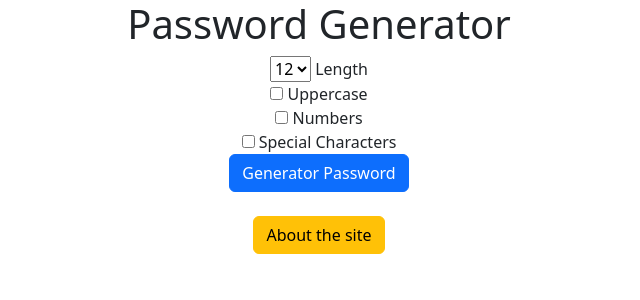
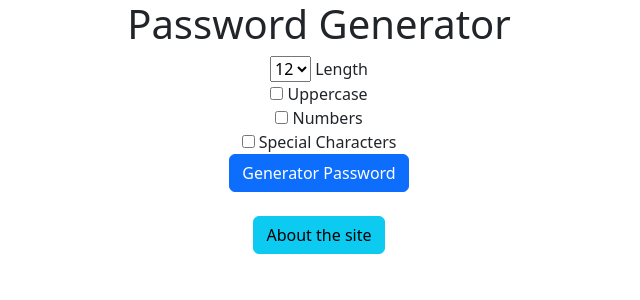
Before and after one commit to Artkom98/django-password-generator, a Django app: page / in a window 1280 px wide. Shown: the top 300 px of the page, without its empty margins (321-961 px from the left). Run offline with Django 4.2, Linux system fonts and the light colour scheme.

Commit message:
I made some tweaks

```diff
--- a/generator/templates/generator/home.html
+++ b/generator/templates/generator/home.html
@@ -32,7 +32,7 @@
             <input type="submit" value="Generator Password" class="btn btn-primary">
             <br>
             <br>
-            <a href="{% url 'about_the_site' %}" class="btn btn-warning">About the site</a>
+            <a href="{% url 'about_the_site' %}" class="btn btn-info">About the site</a>
         </form>
 
     </div>
--- a/password_generator/settings.py
+++ b/password_generator/settings.py
@@ -20,7 +20,7 @@ BASE_DIR = Path(__file__).resolve().parent.parent
 # See https://docs.djangoproject.com/en/4.0/howto/deployment/checklist/
 
 # SECURITY WARNING: keep the secret key used in production secret!
-SECRET_KEY = 'django-insecure--e#va^^h6+b$2b2e4!_%lk_)12psr#^g&qjpmp3sb9y!s^i4ol'
+SECRET_KEY = 'django-insecure--e#dsdva^^h6+b$2b2e4!_%lk_)12psr#^g&qjpmp3sb9y!s^i4ol'
 
 # SECURITY WARNING: don't run with debug turned on in production!
 DEBUG = True
```
